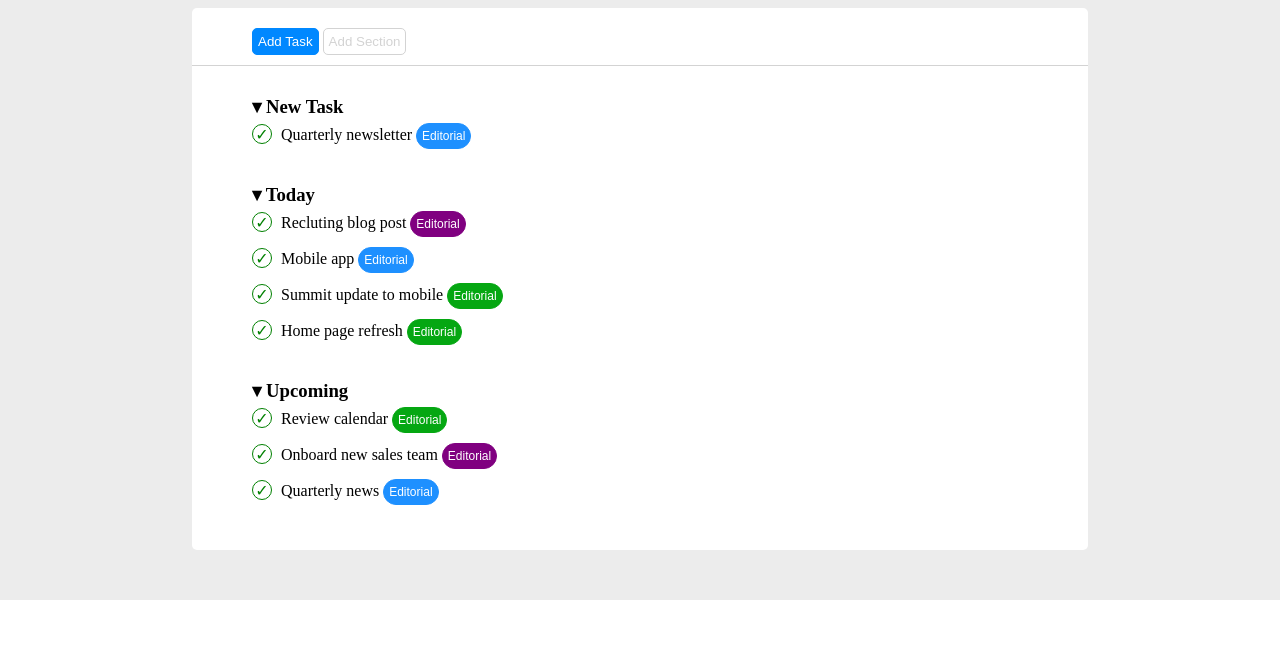
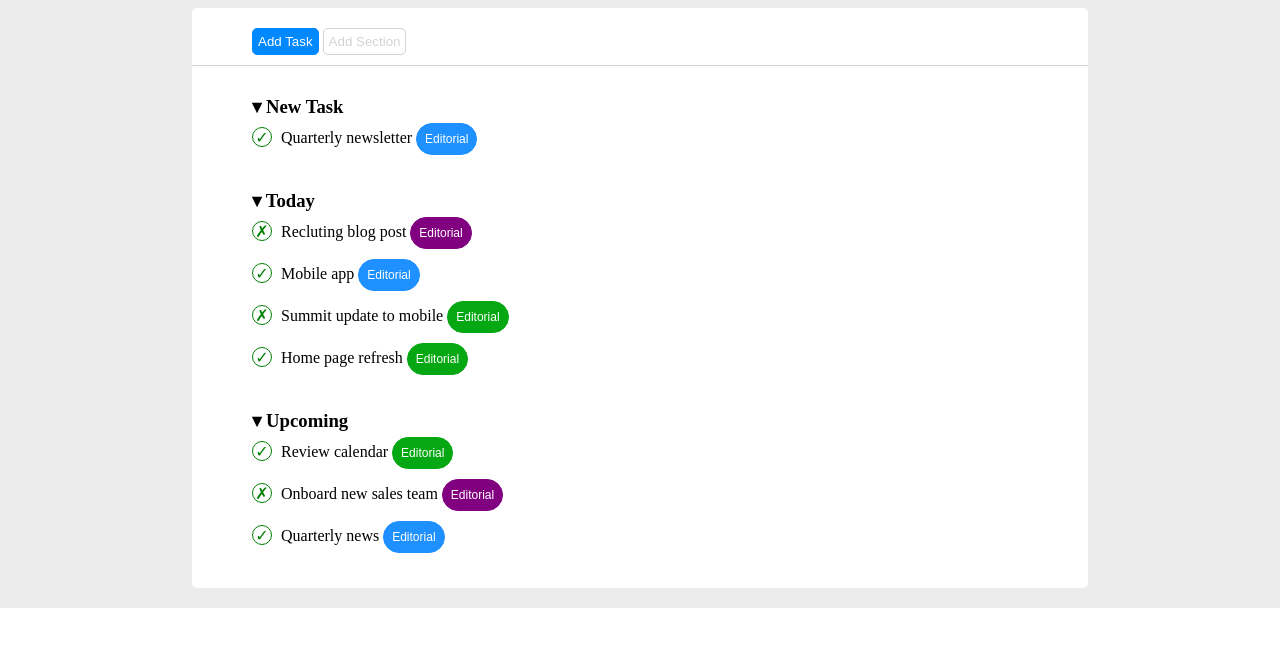
Before and after one commit to cosmo-18/html-css-toboolist, a plain HTML site: page index.html in a window 1280 px wide. Shown: the part 102-748 px from the top of the page. Drawn offline with Linux system fonts and the light colour scheme.

Commit message:
aggiunto &cross

```diff
--- a/assets/style.css
+++ b/assets/style.css
@@ -28,7 +28,7 @@
 .container{
     height: 100%;
     background-color:  rgb(236, 236, 236);
-    padding: 30px 0px 50px 0px;
+    padding: 30px 0px 20px 0px;
 }
 
 .sec-cont{
@@ -37,7 +37,7 @@
     margin: auto;
     background-color: white;
     border-radius: 5px;
-    padding: 10px 0px 10px 0px;
+    padding: 10px 0px 0px 0px;
 
 }
 
@@ -91,14 +91,6 @@ h3::before{
     display: inline-block;
 }
 
-.true-block{
-    text-align: center;
-    color: green;
-    width: 20px;
-    height: 20px;
-    border-radius: 50%;
-    border: 1px solid green;
-}
 
 .testo{
     display: inline-block;
@@ -113,7 +105,7 @@ h3::before{
     background-color: dodgerblue;
     border: 1px solid dodgerblue;
     border-radius: 20px;
-    padding: 5px;
+    padding: 8px;
 }
 
 .button-txt-secondo{
@@ -122,7 +114,7 @@ h3::before{
     background-color: rgb(128, 0, 128);
     border: 1px solid rgb(128, 0, 128);
     border-radius: 20px;
-    padding: 5px;
+    padding: 8px;
 }
 
 .button-txt-terza{
@@ -131,5 +123,5 @@ h3::before{
     background-color: rgb(5, 167, 18);
     border: 1px solid rgb(5, 167, 18);
     border-radius: 20px;
-    padding: 5px;
+    padding: 8px;
 }
--- a/index.html
+++ b/index.html
@@ -41,7 +41,7 @@
         <section class="terza-sezione">
             <h3> Today</h3>
             <div class="circle">
-                <span>&check;</span>
+                <span>&cross;</span>
             </div>
             <div class="testo">
                 Recluting blog post
@@ -57,7 +57,7 @@
             </div>
             <br>
             <div class="circle">
-                <span>&check;</span>
+                <span>&cross;</span>
             </div>
             <div class="testo">
                 Summit update to mobile
@@ -83,7 +83,7 @@
             </div>
             <br>
             <div class="circle">
-                <span>&check;</span>
+                <span >&cross;</span>
             </div>
                 <span class="testo">
                     Onboard new sales team
```
